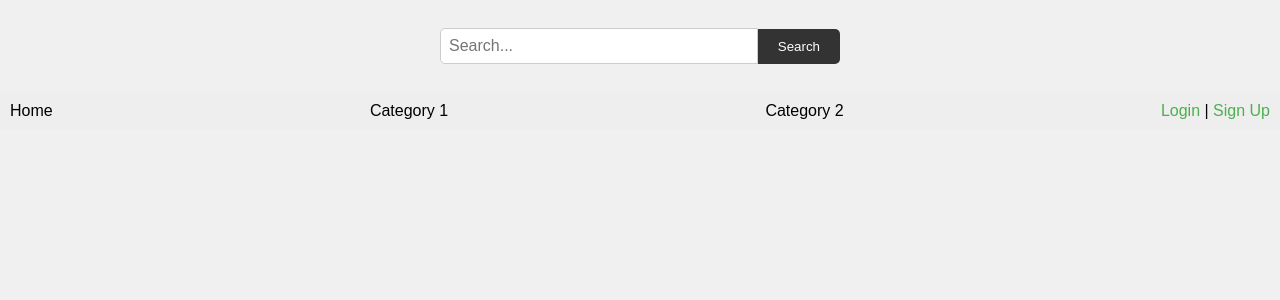
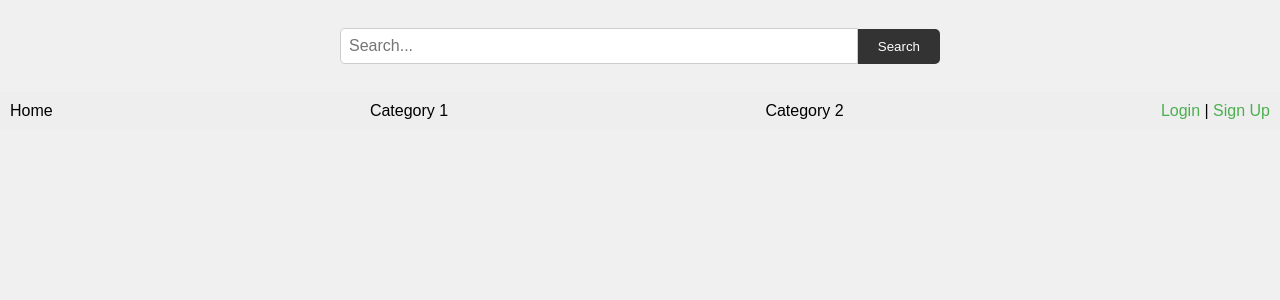
Before and after one commit to maksimyarotskiy/myshop, a Django app: page /store/home/ in a window 1280 px wide. Shown: the part 94-394 px from the top of the page. Run offline with Django 4.2, Linux system fonts and the light colour scheme; data that the repository does not hold is empty.

Commit message:
- Добавил поиск на главной странице

```diff
--- a/store/static/css/home_style.css
+++ b/store/static/css/home_style.css
@@ -192,21 +192,27 @@ body {
 
 /* Search-bar */
 .main-search-bar {
-    display: flex;
-    align-items: center;
-    max-width: 400px;
+    display: grid;
+    grid-template-columns: auto min-content; /* Одна колонка будет занимать всё доступное пространство, а другая будет максимально уменьшена до размера контента */
+    align-items: center; /* Выравнивание элементов по вертикали */
+    max-width: 600px;
     margin: 0 auto;
 }
 
-.main-search-bar input[type="text"] {
-    flex: 1;
+.form-search-bar {
+    display: grid;
+    grid-template-columns: auto min-content; /* Одна колонка будет занимать всё доступное пространство, а другая будет максимально уменьшена до размера контента */
+    align-items: center; /* Выравнивание элементов по вертикали */
+}
+
+.form-search-bar input[type="text"] {
     padding: 8px;
     border: 1px solid #ccc;
     border-radius: 5px 0 0 5px;
     font-size: 16px;
 }
 
-.main-search-bar button {
+.form-search-bar button {
     padding: 10px 20px;
     background-color: #333333;
     color: #fff;
@@ -216,10 +222,11 @@ body {
     transition: background-color 0.3s ease;
 }
 
-.main-search-bar button:hover {
+.form-search-bar button:hover {
     background-color: #665f5f;
 }
 /* Search-bar */
+
 
 
 /* Стили для формы профиля пользователя */
--- a/store/templates/store/home.html
+++ b/store/templates/store/home.html
@@ -3,8 +3,10 @@
 {% block content %}
 
     <div id="search-bar" class="main-search-bar">
-        <input type="text" placeholder="Search...">
-        <button>Search</button>
+        <form action="{% url 'search_product' %}" method="get" class="form-search-bar">
+            <input type="text" placeholder="Search..." name="q">
+            <button>Search</button>
+        </form>
     </div>
 
     <div id="menu">
--- a/store/urls.py
+++ b/store/urls.py
@@ -5,7 +5,8 @@ from . import views
 
 urlpatterns = [
     path('home/', views.HomeView.as_view(), name='home'),
-    path('product/<int:pk>/', views.ProductDetailView.as_view(), name='product_detail')
+    path('product/<int:pk>/', views.ProductDetailView.as_view(), name='product_detail'),
+    path('search/', views.ProductSearchView.as_view(), name='search_product'),
 ]
 
 if settings.DEBUG:
--- a/store/views.py
+++ b/store/views.py
@@ -1,3 +1,4 @@
+from django.http import request
 from django.shortcuts import render, redirect
 from django.views.generic import ListView, DetailView
 from .models import *
@@ -14,3 +15,21 @@ class HomeView(ListView):
 class ProductDetailView(DetailView):
     model = Product
     template_name = 'store/product_detail.html'
+
+class ProductSearchView(ListView):
+    template_name = 'store/home.html'
+    context_object_name = 'products'
+    paginate_by = 5
+
+    def get_queryset(self):
+        query = self.request.GET.get('q')
+        if query:
+            # Фильтрация продуктов поиском
+            return Product.objects.filter(name__icontains=query)
+        else:
+            return Product.objects.all()
+
+    def get_context_data(self, *, object_list=None, **kwargs):
+        context = super().get_context_data(**kwargs)
+        context['q'] = self.request.GET.get('q')
+        return context
```
